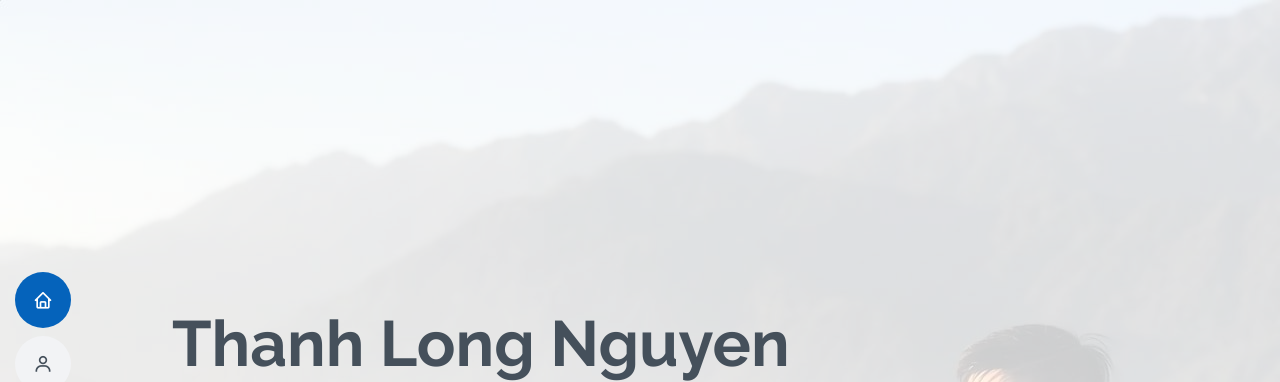
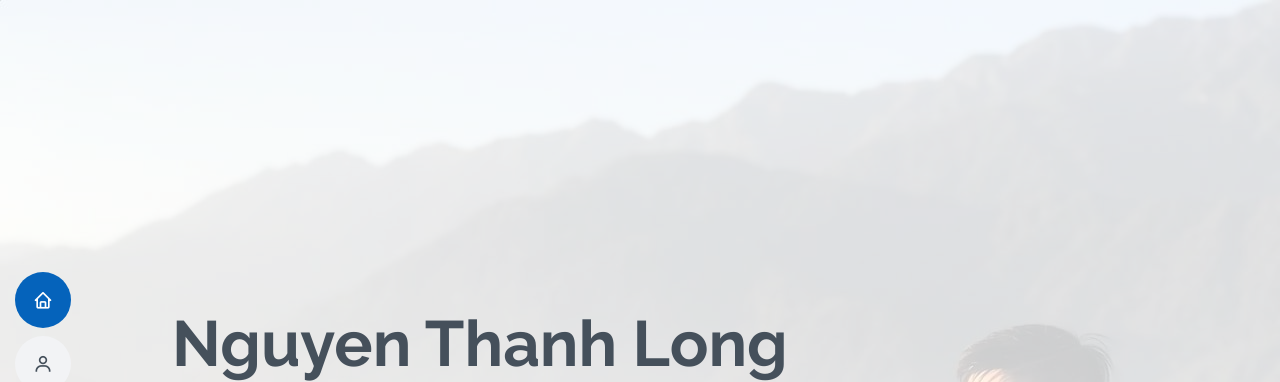
Before and after one commit to ntlong25/resume, a plain HTML site: page index.html in a window 1280 px wide. Shown: the top 382 px of the page. Drawn offline with nearby package versions, Linux system fonts and the light colour scheme.

Commit message:
add continue

```diff
--- a/index.html
+++ b/index.html
@@ -58,7 +58,7 @@
   <!-- ======= Hero Section ======= -->
   <section id="hero" class="d-flex flex-column justify-content-center">
     <div class="container" data-aos="zoom-in" data-aos-delay="100">
-      <h1>Thanh Long Nguyen</h1>
+      <h1>Nguyen Thanh Long</h1>
       <p>I'm <span class="typed" data-typed-items="Web Developer"></span></p>
       <div class="social-links">
         <a href="https://www.facebook.com/longnt25/" class="facebook" target="_blank"><i class="bx bxl-facebook"></i></a>
```
